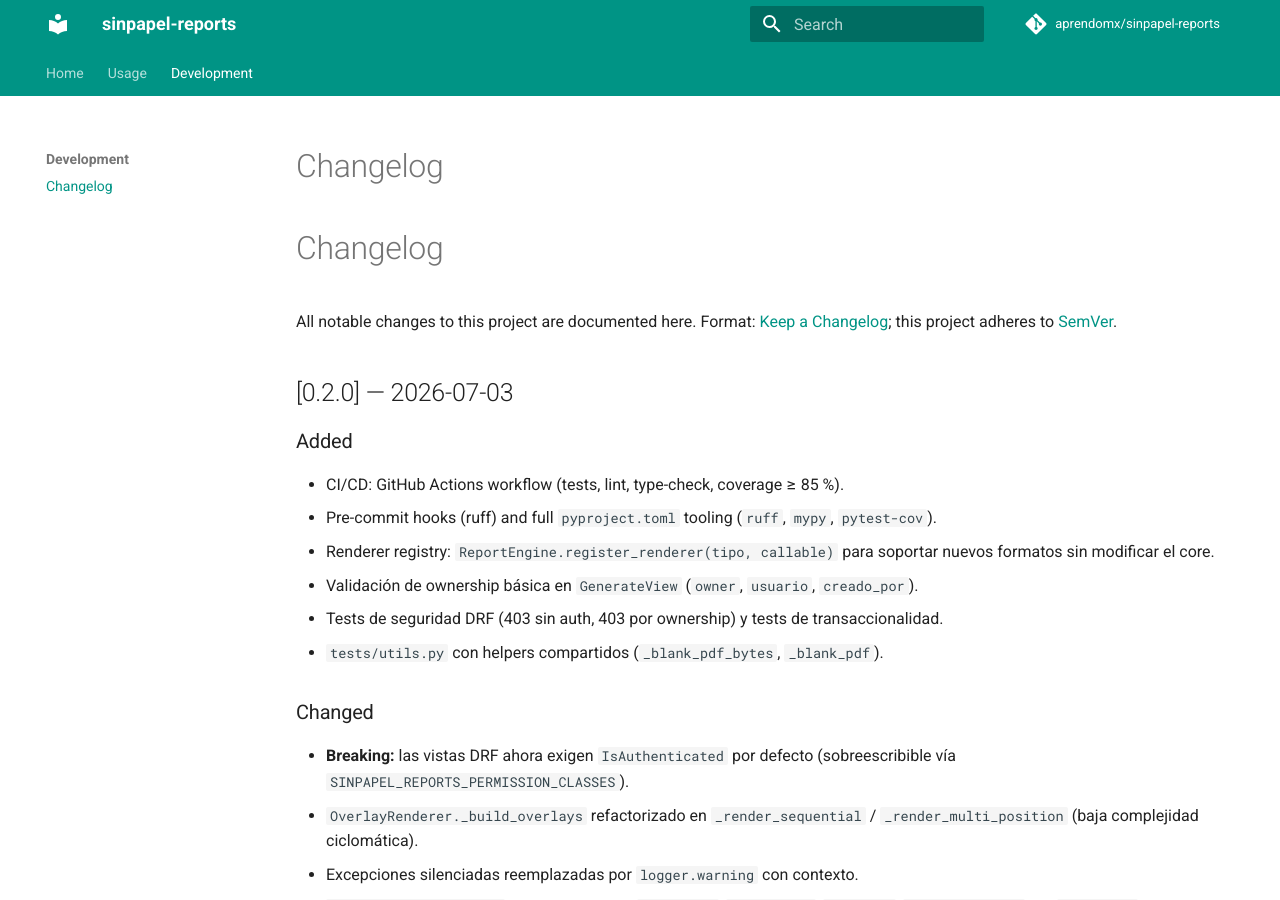
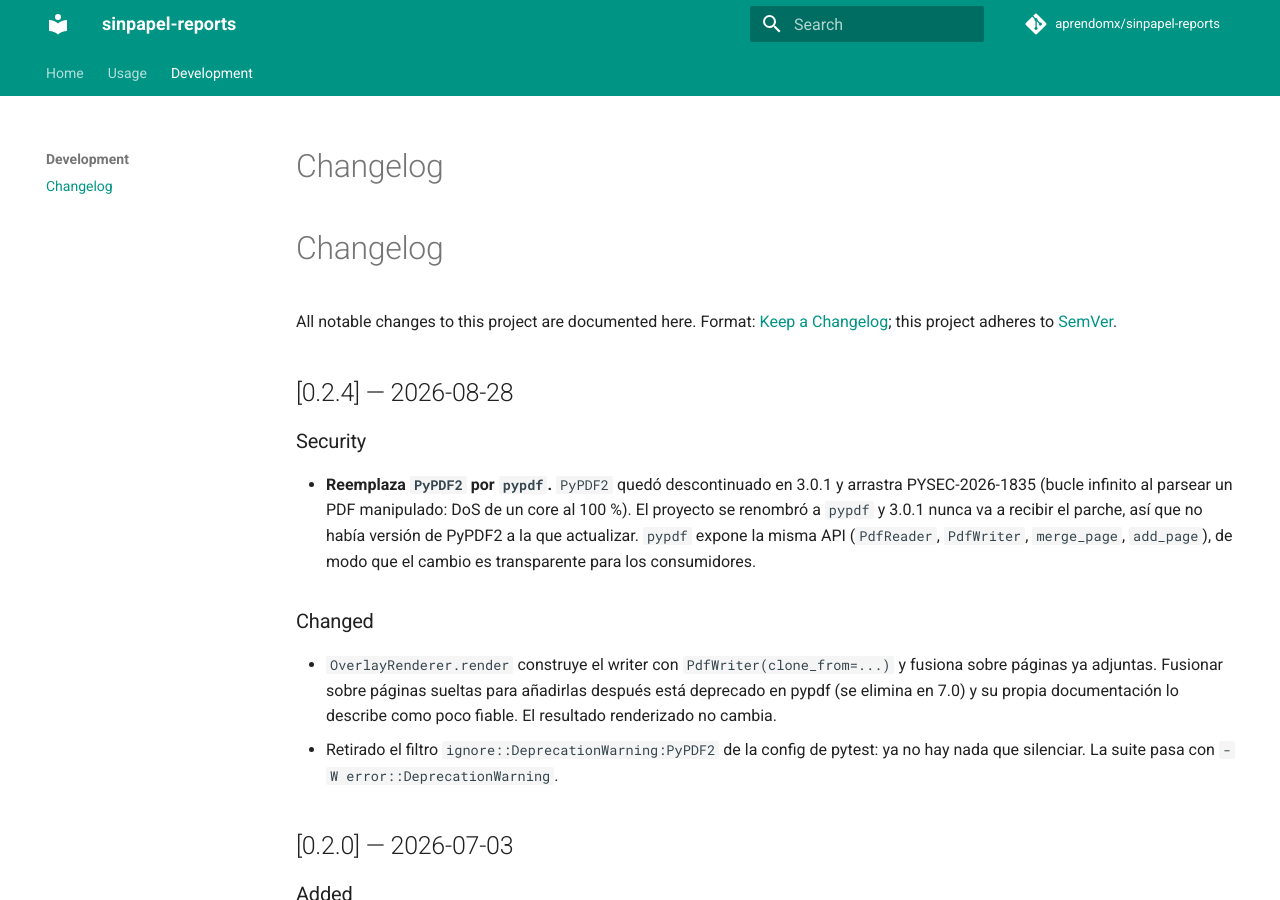
Before and after one commit to aprendomx/sinpapel-reports, an MkDocs documentation site: the page built from docs/development/changelog.md, in a window 1280 px wide and 900 px high. Built offline with MkDocs 1.6.1 and Material for MkDocs 9.7.7, drawn with Linux system fonts in a browser that asks for light colours; comment, search, counter and statistics services are not loaded.

Commit message:
fix: reemplazar PyPDF2 por pypdf (0.2.4)
PyPDF2 quedo descontinuado en 3.0.1 y arrastra PYSEC-2026-1835: un PDF
manipulado provoca un bucle infinito en __parse_content_stream y satura un
core al 100% (DoS). El proyecto se renombro a pypdf y 3.0.1 nunca va a
recibir el parche, asi que no habia version de PyPDF2 a la que actualizar.

pypdf expone la misma API que usaba el renderer (PdfReader, PdfWriter,
merge_page, add_page), de modo que el cambio es transparente para los
consumidores del paquete.

De paso, OverlayRenderer.render pasa a construir el writer con
PdfWriter(clone_from=...) y fusionar sobre paginas ya adjuntas. Fusionar
sobre paginas sueltas para anadirlas despues esta deprecado en pypdf (se
elimina en 7.0) y su propia documentacion lo describe como poco fiable;
migrar a un patron ya deprecado habria sido cambiar un problema por otro.
El resultado renderizado no cambia y la suite pasa con
-W error::DeprecationWarning.

test_version_exposed comparaba __version__ contra una cadena fija, lo que
obligaba a editarlo en cada release. Ahora se compara contra el metadata de
la distribucion instalada: detecta el error real (bumpear un sitio y olvidar
el otro) sin mantenimiento por version.

Co-Authored-By: Claude Opus 5 (1M context) <noreply@anthropic.com>
Claude-Session: https://claude.ai/code/session_01TzxbJFuQBsr7e67wYK593n

```diff
--- a/CHANGELOG.md
+++ b/CHANGELOG.md
@@ -2,6 +2,26 @@
 
 All notable changes to this project are documented here.
 Format: [Keep a Changelog](https://keepachangelog.com/en/1.1.0/); this project adheres to [SemVer](https://semver.org/).
+
+## [0.2.4] — 2026-08-28
+
+### Security
+- **Reemplaza `PyPDF2` por `pypdf`.** `PyPDF2` quedó descontinuado en 3.0.1 y
+  arrastra PYSEC-2026-1835 (bucle infinito al parsear un PDF manipulado: DoS
+  de un core al 100 %). El proyecto se renombró a `pypdf` y 3.0.1 nunca va a
+  recibir el parche, así que no había versión de PyPDF2 a la que actualizar.
+  `pypdf` expone la misma API (`PdfReader`, `PdfWriter`, `merge_page`,
+  `add_page`), de modo que el cambio es transparente para los consumidores.
+
+### Changed
+- `OverlayRenderer.render` construye el writer con `PdfWriter(clone_from=...)`
+  y fusiona sobre páginas ya adjuntas. Fusionar sobre páginas sueltas para
+  añadirlas después está deprecado en pypdf (se elimina en 7.0) y su propia
+  documentación lo describe como poco fiable. El resultado renderizado no
+  cambia.
+- Retirado el filtro `ignore::DeprecationWarning:PyPDF2` de la config de
+  pytest: ya no hay nada que silenciar. La suite pasa con
+  `-W error::DeprecationWarning`.
 
 ## [0.2.0] — 2026-07-03
 
--- a/pyproject.toml
+++ b/pyproject.toml
@@ -1,6 +1,6 @@
 [project]
 name = "sinpapel-reports"
-version = "0.2.3"
+version = "0.2.4"
 description = "Pluggable template-driven document generation (PDF overlay + DOCX) for the sinpapel ecosystem."
 readme = "README.md"
 requires-python = ">=3.10"
@@ -22,7 +22,7 @@ classifiers = [
 dependencies = [
     "Django>=5.0",
     "sinpapel~=0.8.0",
-    "PyPDF2>=3.0",
+    "pypdf>=5.1",
     "reportlab>=4.4",
     "docxtpl",
 ]
@@ -64,7 +64,6 @@ django_find_project = false
 python_files = "test_*.py"
 pythonpath = "."
 filterwarnings = [
-    "ignore::DeprecationWarning:PyPDF2",
 ]
 addopts = "--strict-markers"
 
--- a/sinpapel_reports/__init__.py
+++ b/sinpapel_reports/__init__.py
@@ -2,4 +2,4 @@
 
 from __future__ import annotations
 
-__version__ = "0.2.3"
+__version__ = "0.2.4"
```
Also changed, not shown: README.es.md (+1 -1 lines), README.md (+1 -1 lines), docs/index.md (+1 -1 lines), 5 other files.
